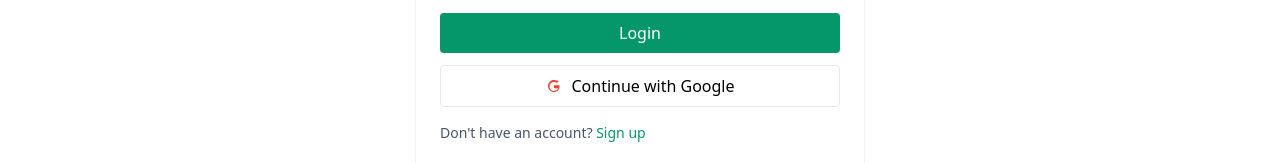
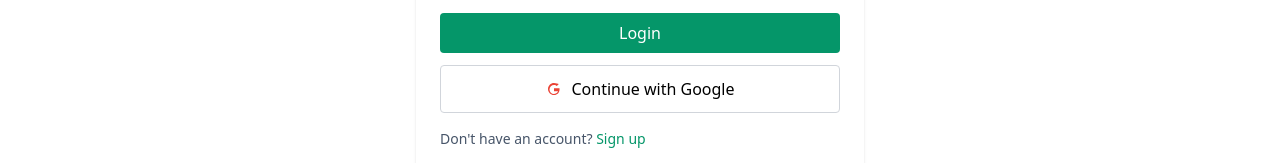
Before and after one commit to eurarsalkhan/HookCraft, a React (Vite) app in the folder front-end/: page /login in a window 1280 px wide. Shown: the part 355-518 px from the top of the page. Built offline with nearby package versions, Linux system fonts and the light colour scheme; no server answers.

Commit message:
Update Login.jsx

```diff
--- a/front-end/src/pages/Login.jsx
+++ b/front-end/src/pages/Login.jsx
@@ -621,7 +621,7 @@ export default function Login({ redirectTo = '/generator', onLogin, isFullySigne
 <button
   type="button"
   onClick={signInWithGoogle}
-  className="flex items-center justify-center gap-2 border px-4 py-2 rounded text-black hover:bg-slate-50 w-full"
+  className="flex items-center justify-center gap-2 w-full h-12 px-4 rounded bg-white border border-gray-300 text-black hover:bg-gray-100"
   disabled={oauthLoading}
 >
   {oauthLoading ? 'Redirecting…' : (
```
